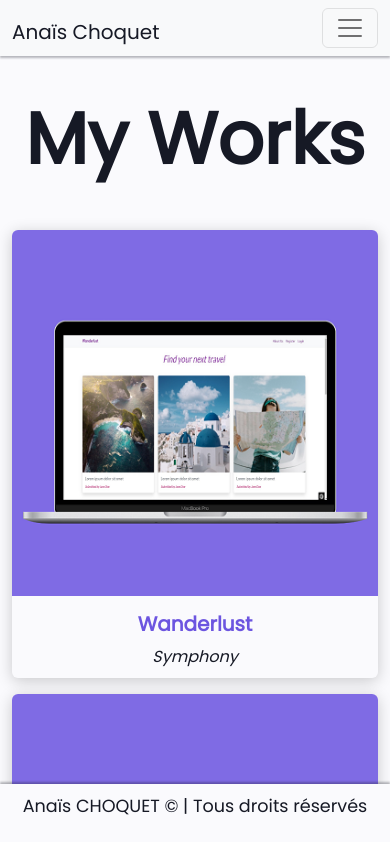
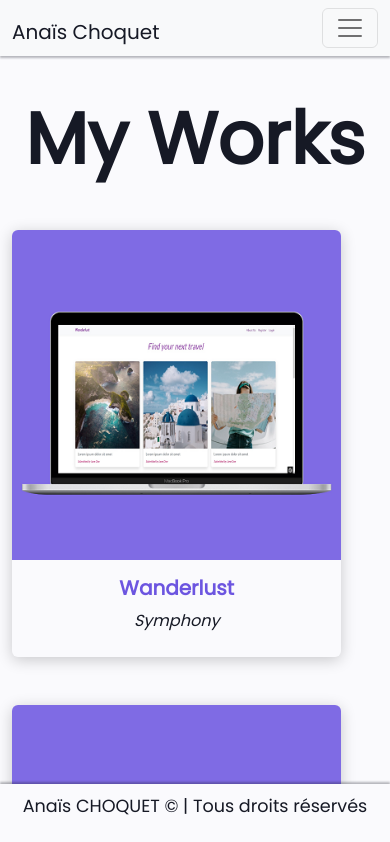
Before and after one commit to AnaChqt/React-CV, a React (Create React App) app: page /#/works in a window 390 px wide. Shown: the top 842 px of the page. Built offline with nearby package versions, Linux system fonts and the light colour scheme.

Commit message:
update responsive portfolio

```diff
--- a/src/components/Portfolio.js
+++ b/src/components/Portfolio.js
@@ -11,7 +11,7 @@ const Portfolio = () => {
                 <h1>My Works</h1>
             </div>
 
-            <div className="works" >
+            <div className="works display" >
                 {projectsList.map((item, index) => {
                     return <WorkItem id={ index } item={ item } key={ item.order } />
                 })}
--- a/src/pages/works/Works.js
+++ b/src/pages/works/Works.js
@@ -7,7 +7,7 @@ const Works = () => {
 	return (
 		<>
 			<Container fluid className="container-fluid box mb-5">
-				<Row className=" mb-5">
+				<Row className="d-flex mb-5">
 					<Portfolio />
 				</Row>
 			</Container>
```
